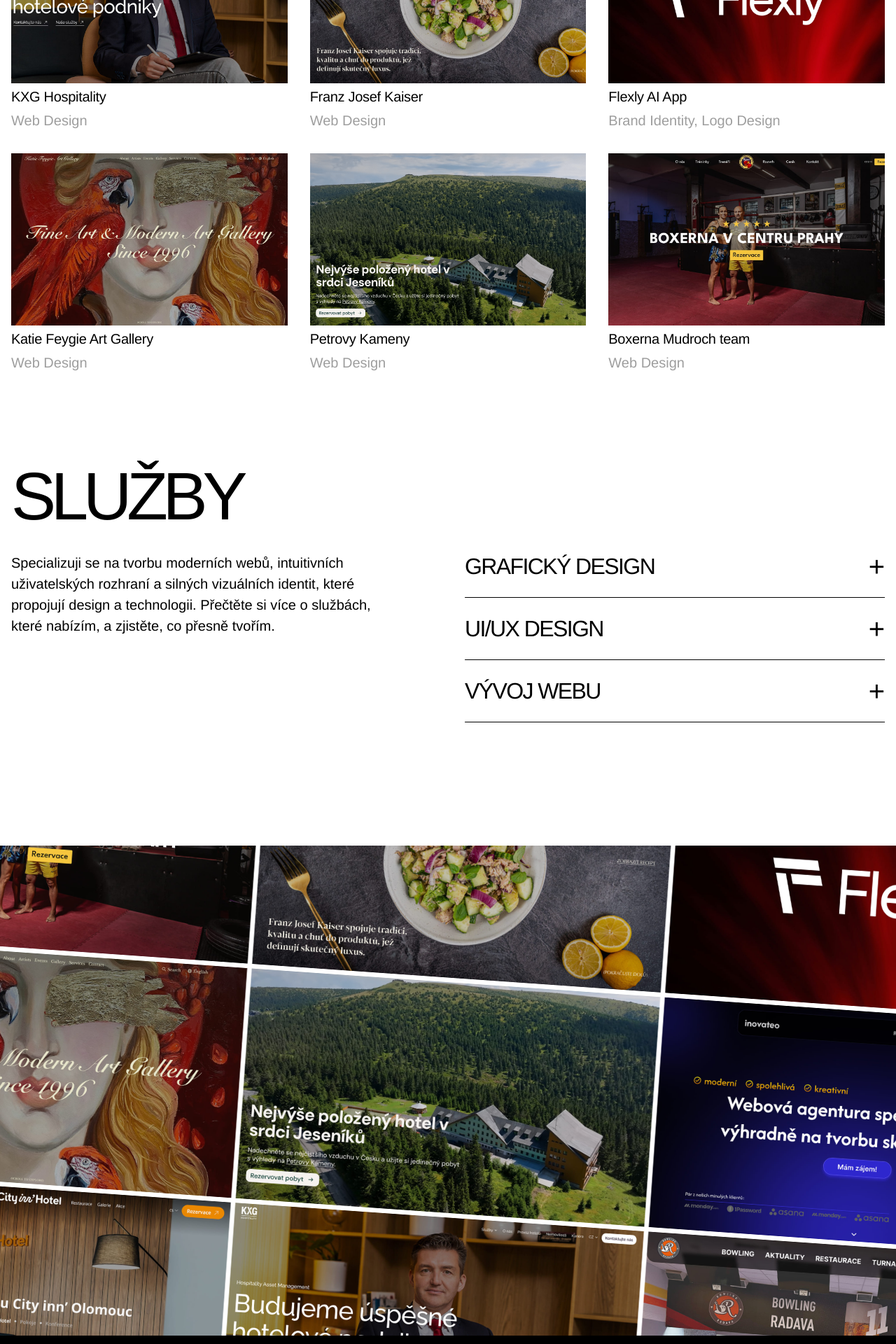
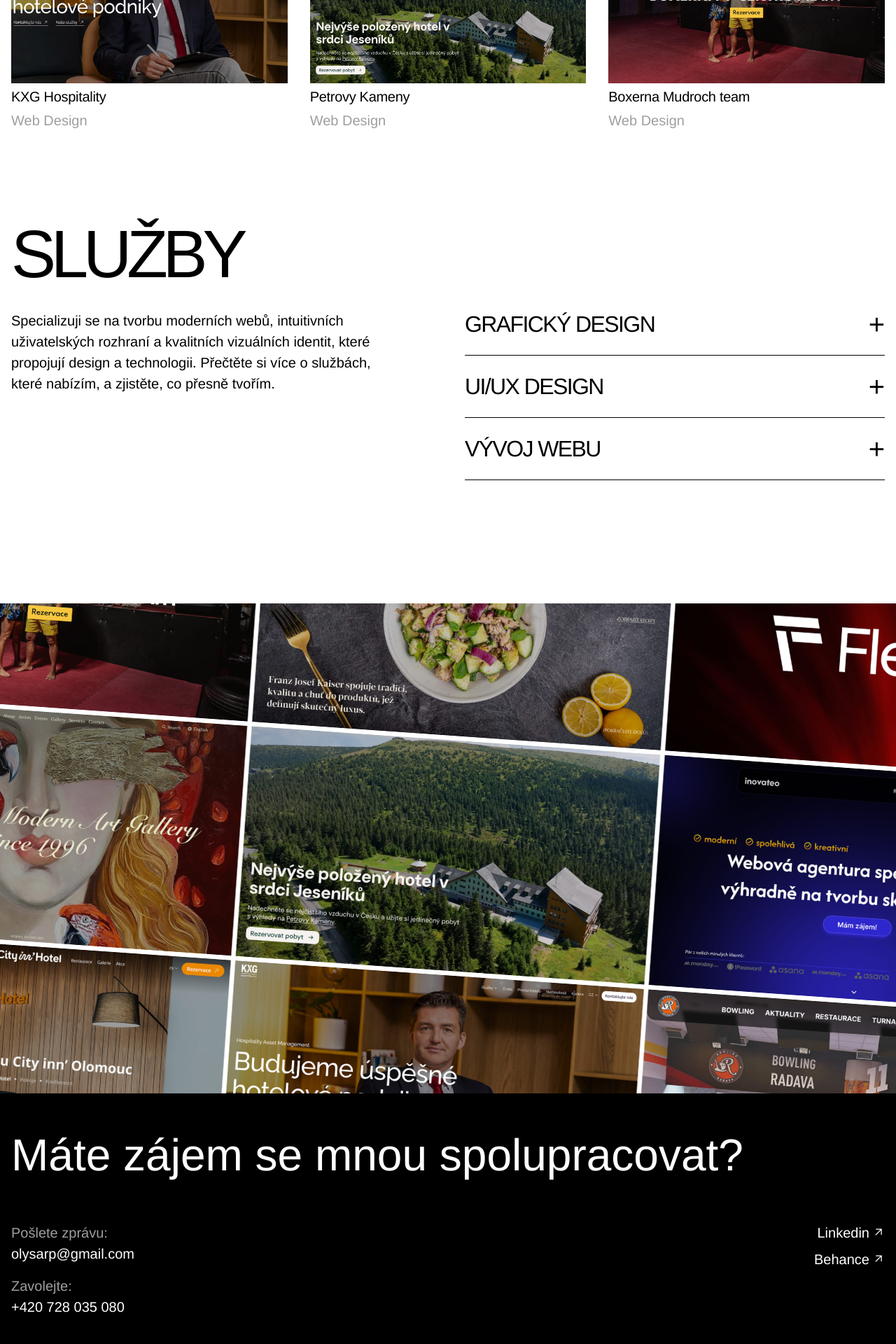
Before and after one commit to PavelOlysar/Portfolio, a Vue app: page / in a window 1280 px wide. Shown: the part 1260-3180 px from the top of the page at 70% size. Built offline with nearby package versions, Linux system fonts and the light colour scheme.

Commit message:
update web

```diff
--- a/src/components/Footer.vue
+++ b/src/components/Footer.vue
@@ -22,8 +22,6 @@
                 <nav class="footer__socials" aria-label="Social links">
                     <Link href="https://www.linkedin.com/in/pavel-oly%C5%A1ar-25309a331/" external>Linkedin</Link>
                     <Link href="https://www.behance.net/pavelolysar" external>Behance</Link>
-                    <Link href="https://www.instagram.com/pavel_olysar/" external>Instagram</Link>
-                    <Link href="https://www.youtube.com/@pavelolysar" external>YouTube</Link>
                 </nav>
             </div>
         </div>
@@ -117,6 +115,7 @@
 
 .footer__socials {
     display: flex;
+    height: 100%;
     flex-direction: column;
     align-items: flex-end;
     gap: 0.5rem;
--- a/src/components/WorkModal.vue
+++ b/src/components/WorkModal.vue
@@ -30,8 +30,6 @@
 </template>
 
 <script setup lang="ts">
-import { defineProps, defineEmits } from 'vue';
-
 interface Project {
     id: string;
     title: string;
@@ -81,7 +79,7 @@
     position: relative;
     background: var(--light);
     border-radius: 0;
-    max-width: 900px;
+    max-width: 1600px;
     width: 100%;
     max-height: 90vh;
     overflow-y: auto;
--- a/src/pages/Home.vue
+++ b/src/pages/Home.vue
@@ -53,7 +53,7 @@
 
                 <div class="services__content">
                     <p class="services__description">Specializuji se na tvorbu moderních webů, intuitivních
-                        uživatelských rozhraní a silných vizuálních identit, které propojují design a technologii.
+                        uživatelských rozhraní a kvalitních vizuálních identit, které propojují design a technologii.
                         Přečtěte si více o službách, které nabízím, a zjistěte, co přesně tvořím.</p>
 
                     <div class="services__list">
@@ -125,30 +125,6 @@
     },
     {
         id: '2',
-        title: 'Franz Josef Kaiser',
-        category: 'Web Design',
-        image: KaiserShort,
-        modalImage: KaiserLong,
-        description: 'Návrh designu webu pro značku Franz Josef Kaiser, která klade důraz na luxus. Web je koncipován tak, aby zvýraznil kvalitu produktů a vytvořil příjemný vizuální zážitek pro návštěvníky. Tento projekt sloužil jako konceptuální práce, nikoli reálná zakázka.',
-    },
-    {
-        id: '3',
-        title: 'Flexly AI App',
-        category: 'Brand Identity, Logo Design',
-        image: FlexlyShort,
-        modalImage: FlexlyLong,
-        description: 'Vizuální identita pro AI aplikaci zahrnující logo, barevnou paletu, typografii a celkový vizuální styl. Důraz je kladen na vyjádření hodnot značky, jako jsou ambice, sebevědomí a inovativní přístup, a na vytvoření jednotného, profesionálního a zapamatovatelného vzhledu.',
-    },
-    {
-        id: '4',
-        title: 'Katie Feygie Art Gallery',
-        category: 'Web Design',
-        image: KatieShort,
-        modalImage: KatieLong,
-        description: 'Návrh moderního webu pro malou galerii umění zaměřenou na současné umění. Projekt klade důraz na přehledné a atraktivní předání informací návštěvníkům, prezentaci umělců a jejich děl a vytvoření příjemného uživatelského zážitku. V tuto chvíli je web stále ve fázi tvorby.',
-    },
-    {
-        id: '5',
         title: 'Petrovy Kameny',
         category: 'Web Design',
         image: PetrhovKamenyShort,
@@ -156,7 +132,7 @@
         description: 'Design webu pro hotel Petrovy Kamen vytvořený v rámci praxe v marketingové agentuře Pickerly. Projekt se zaměřuje na moderní a přehledný vzhled, který usnadňuje orientaci návštěvníků, prezentuje služby hotelu a vytváří příjemný uživatelský zážitek.',
     },
     {
-        id: '6',
+        id: '3',
         title: 'Boxerna Mudroch team',
         category: 'Web Design',
         image: BoxShort,
```
